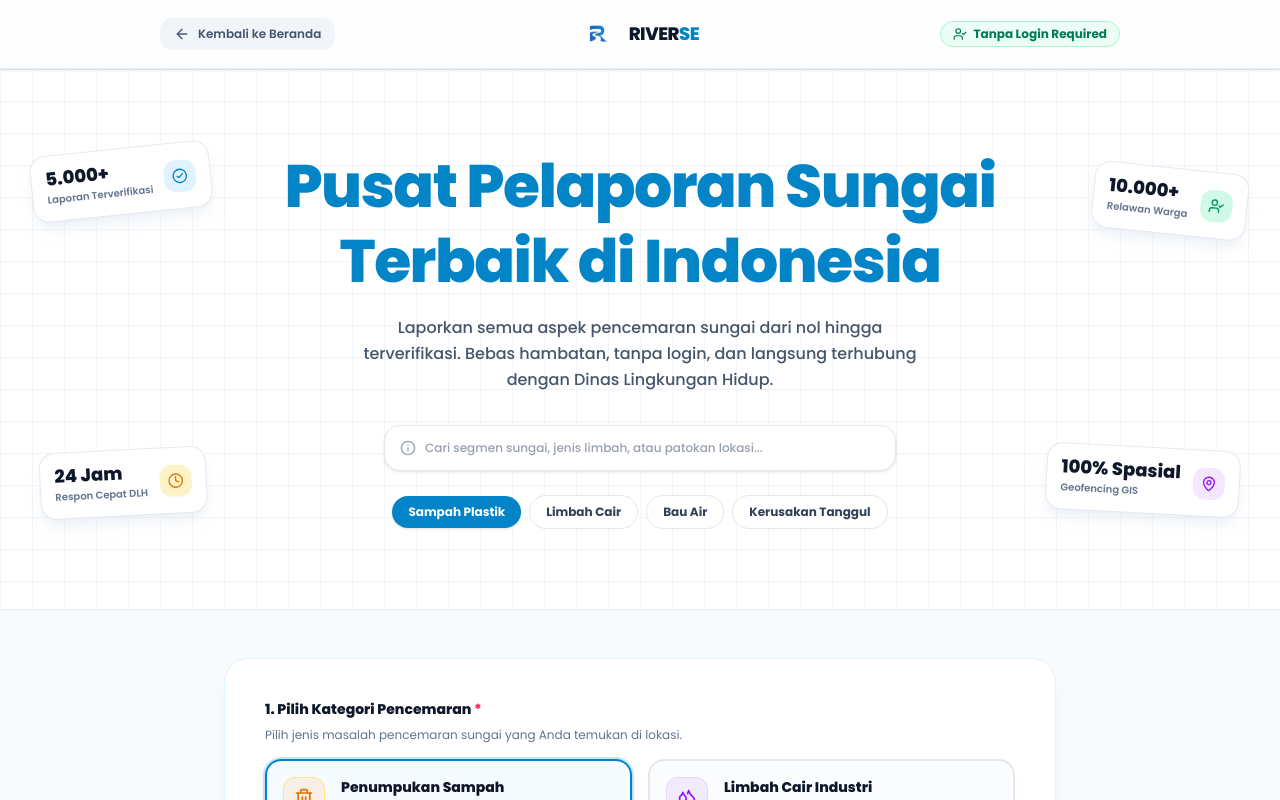
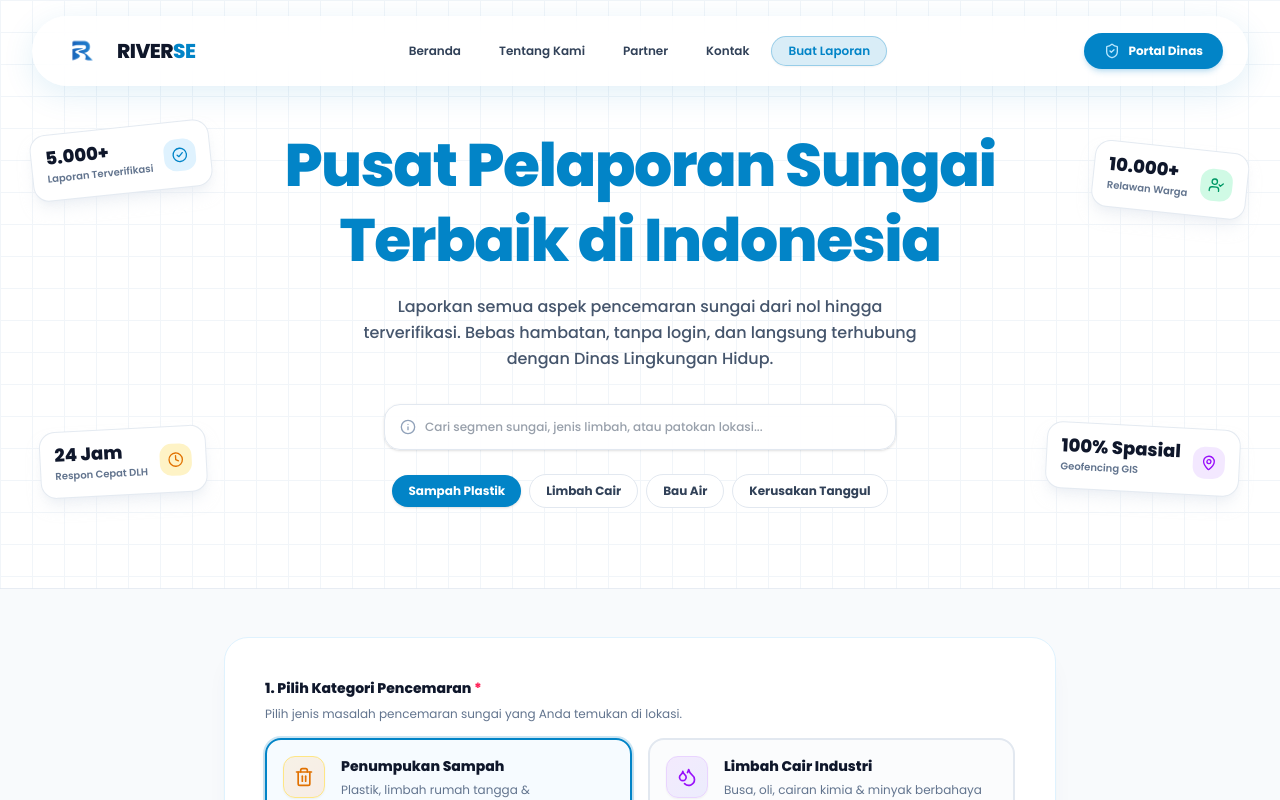
Before and after one commit to riverse-id/frontend, a Next.js app: page /lapor in a window 1280 px wide. Shown: the top 800 px of the page. Built offline with nearby package versions, Linux system fonts and the light colour scheme.

Commit message:
feat: embed floating Navbar on /lapor page for 100% header design consistency

```diff
--- a/app/components/Navbar.tsx
+++ b/app/components/Navbar.tsx
@@ -3,6 +3,8 @@
 import React, { useState, useEffect } from "react";
 import Image from "next/image";
 import { ShieldCheck } from "lucide-react";
+
+import { usePathname } from "next/navigation";
 
 interface NavbarProps {
   opacity?: number;
@@ -10,9 +12,15 @@ interface NavbarProps {
 }
 
 export default function Navbar({ opacity = 1, className = "" }: NavbarProps) {
+  const pathname = usePathname();
   const [activeNav, setActiveNav] = useState("beranda");
 
   useEffect(() => {
+    if (pathname === "/lapor") {
+      setActiveNav("lapor");
+      return;
+    }
+
     const handleScroll = () => {
       const sections = ["beranda", "tentang-kami", "partner", "kontak"];
       const scrollPosition = window.scrollY + 200;
@@ -32,13 +40,13 @@ export default function Navbar({ opacity = 1, className = "" }: NavbarProps) {
 
     window.addEventListener("scroll", handleScroll);
     return () => window.removeEventListener("scroll", handleScroll);
-  }, []);
+  }, [pathname]);
 
   const NAV_ITEMS = [
-    { id: "beranda", label: "Beranda", href: "#beranda" },
-    { id: "tentang-kami", label: "Tentang Kami", href: "#tentang-kami" },
-    { id: "partner", label: "Partner", href: "#partner" },
-    { id: "kontak", label: "Kontak", href: "#kontak" },
+    { id: "beranda", label: "Beranda", href: "/#beranda" },
+    { id: "tentang-kami", label: "Tentang Kami", href: "/#tentang-kami" },
+    { id: "partner", label: "Partner", href: "/#partner" },
+    { id: "kontak", label: "Kontak", href: "/#kontak" },
     { id: "lapor", label: "Buat Laporan", href: "/lapor" },
   ];
 
--- a/app/lapor/page.tsx
+++ b/app/lapor/page.tsx
@@ -22,6 +22,7 @@ import {
   Clock,
   UserCheck
 } from "lucide-react";
+import Navbar from "../components/Navbar";
 
 const POLLUTION_CATEGORIES = [
   {
@@ -139,42 +140,14 @@ export default function LaporPage() {
   return (
     <div className="min-h-screen bg-[#F8FAFC] text-slate-800 font-sans pb-24 selection:bg-[#0284C7] selection:text-white">
       {/* ============================================================ */}
-      {/* TOP HEADER & NAVIGATION                                      */}
+      {/* FLOATING GLASSMORPHISM NAVBAR                                 */}
       {/* ============================================================ */}
-      <header className="sticky top-0 z-40 bg-white/80 backdrop-blur-xl border-b border-sky-100 shadow-sm">
-        <div className="max-w-5xl mx-auto px-4 sm:px-6 lg:px-8 py-3.5 flex items-center justify-between">
-          <Link
-            href="/"
-            className="inline-flex items-center gap-2 text-xs font-semibold text-slate-600 hover:text-[#0284C7] bg-slate-100 hover:bg-sky-50 px-3.5 py-2 rounded-xl transition-all"
-          >
-            <ArrowLeft className="w-4 h-4" />
-            <span>Kembali ke Beranda</span>
-          </Link>
-
-          <div className="flex items-center gap-3">
-            <Image
-              src="/assets/logo.png"
-              alt="RIVERSE Logo"
-              width={40}
-              height={40}
-              className="h-10 w-auto object-contain"
-            />
-            <span className="font-extrabold text-lg tracking-tight text-[#0F172A]">
-              RIVER<span className="text-[#0284C7]">SE</span>
-            </span>
-          </div>
-
-          <div className="hidden sm:inline-flex items-center gap-1.5 px-3 py-1 rounded-full bg-emerald-50 border border-emerald-200 text-emerald-700 text-xs font-bold">
-            <UserCheck className="w-3.5 h-3.5" />
-            <span>Tanpa Login Required</span>
-          </div>
-        </div>
-      </header>
+      <Navbar />
 
       {/* ============================================================ */}
       {/* HERO SECTION: Full-Bleed Edge-to-Edge Grid Paper Background   */}
       {/* ============================================================ */}
-      <section className="relative w-full bg-white bg-[linear-gradient(to_right,#f1f5f9_1px,transparent_1px),linear-gradient(to_bottom,#f1f5f9_1px,transparent_1px)] [background-size:32px_32px] border-b border-slate-200/80 py-16 sm:py-20 overflow-hidden">
+      <section className="relative w-full bg-white bg-[linear-gradient(to_right,#f1f5f9_1px,transparent_1px),linear-gradient(to_bottom,#f1f5f9_1px,transparent_1px)] [background-size:32px_32px] border-b border-slate-200/80 pt-28 sm:pt-32 pb-16 sm:pb-20 overflow-hidden">
         <div className="max-w-7xl mx-auto px-4 sm:px-6 lg:px-8 text-center relative">
 
           {/* Floating Tilted Cards with Smooth Organic Bobbing Animations */}
```
